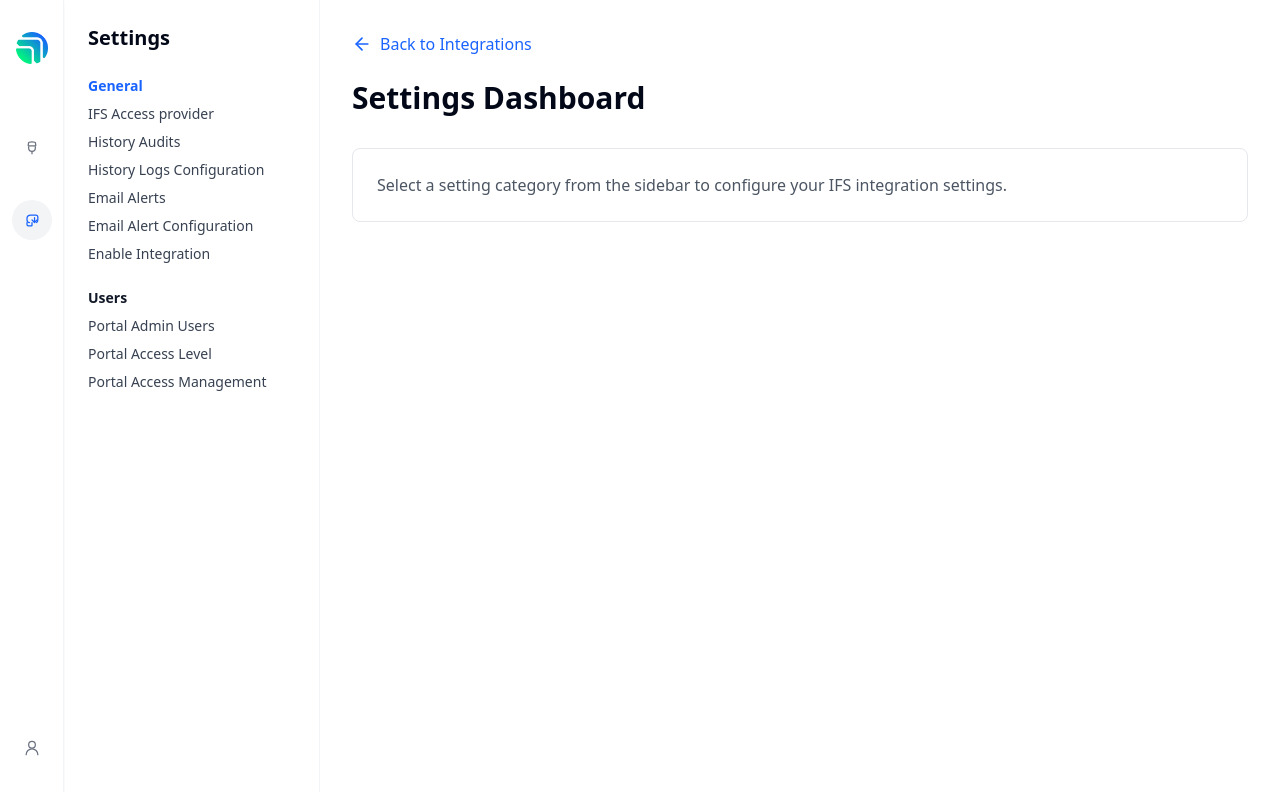
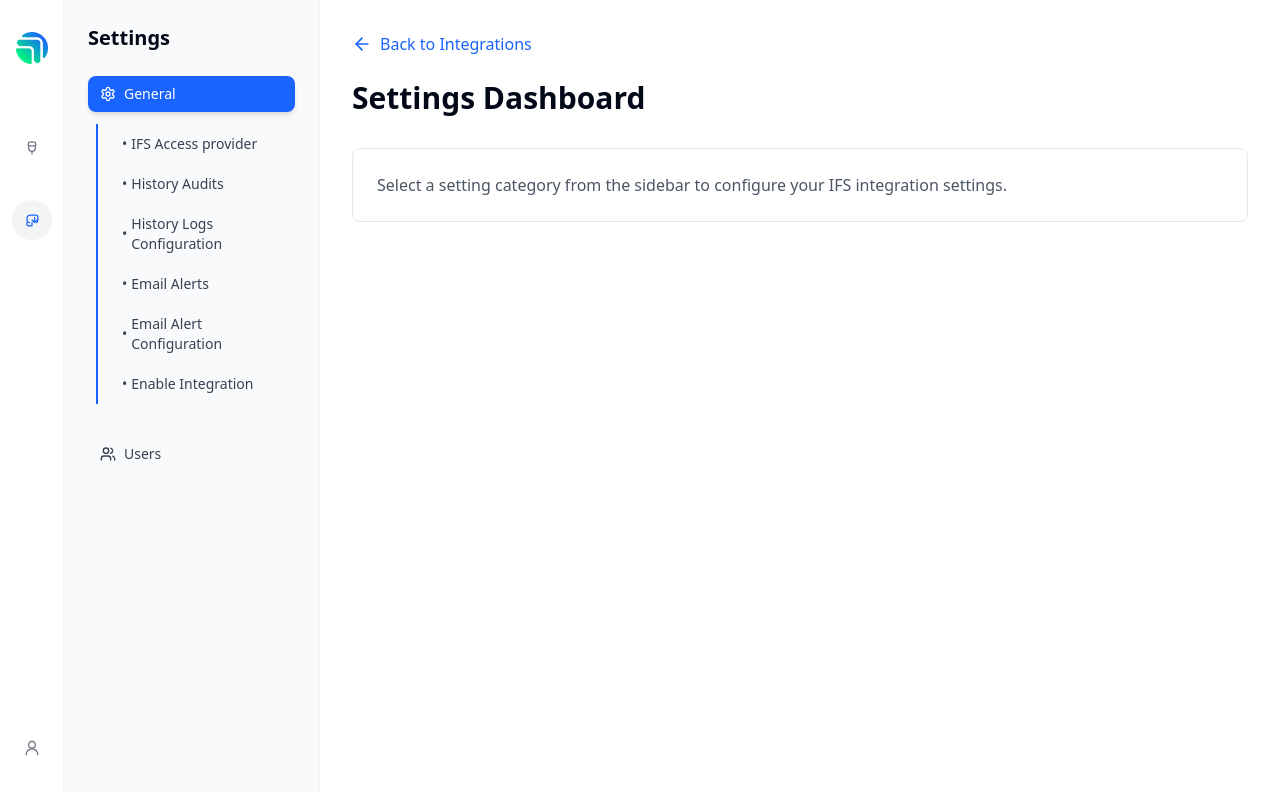
Before and after one commit to charanar/whimsical-workflow-wizard, a React (Vite) app: page /settings in a window 1280 px wide. Shown: the top 792 px of the page. Built offline with nearby package versions, Linux system fonts and the light colour scheme.

Commit message:
Improve menu item appearance
This commit enhances the visual appearance of the menu items.

```diff
--- a/src/pages/Settings.tsx
+++ b/src/pages/Settings.tsx
@@ -1,6 +1,6 @@
 import { useState } from "react";
 import { Link, useNavigate } from "react-router-dom";
-import { ArrowLeft } from "lucide-react";
+import { ArrowLeft, Settings as SettingsIcon, Users, ExternalLink } from "lucide-react";
 
 const Settings = () => {
   const navigate = useNavigate();
@@ -58,71 +58,115 @@ const Settings = () => {
       </div>
 
       {/* Settings sidebar */}
-      <div className="w-64 border-r border-gray-100">
+      <div className="w-64 border-r border-gray-100 bg-gray-50">
         <div className="p-6">
           <h2 className="text-xl font-semibold mb-6">Settings</h2>
 
           {/* General Section */}
-          <div className="mb-6">
-            <h3 className={`text-sm font-semibold mb-2 ${activeCategory === "general" ? "text-[#1963ff]" : "text-gray-900"}`}>
-              General
-            </h3>
-            <ul className="space-y-2">
+          <div className="mb-8">
+            <button
+              onClick={() => setActiveCategory("general")}
+              className={`flex items-center w-full mb-3 text-left px-3 py-2 rounded-lg transition-all ${
+                activeCategory === "general"
+                  ? "bg-[#1963ff] text-white font-medium shadow-md"
+                  : "text-gray-700 hover:bg-gray-200"
+              }`}
+            >
+              <SettingsIcon className="mr-2 h-4 w-4" />
+              <span className="text-sm font-medium">General</span>
+            </button>
+
+            {activeCategory === "general" && (
+              <div className="ml-2 pl-4 border-l-2 border-[#1963ff] animate-fade-in">
+                <ul className="space-y-2 py-1">
                   <li>
-                <a href="#" className="text-sm hover:text-[#1963ff] transition-colors text-gray-700 block">
-                  IFS Access provider
+                    <a href="#" className="flex items-center text-sm text-gray-700 py-1.5 px-2 rounded hover:bg-gray-100 transition-colors duration-150 group">
+                      <span className="mr-1">•</span>
+                      <span>IFS Access provider</span>
+                      <ExternalLink className="ml-auto h-3 w-3 opacity-0 group-hover:opacity-100 transition-opacity" />
                     </a>
                   </li>
                   <li>
-                <a href="#" className="text-sm hover:text-[#1963ff] transition-colors text-gray-700 block">
-                  History Audits
+                    <a href="#" className="flex items-center text-sm text-gray-700 py-1.5 px-2 rounded hover:bg-gray-100 transition-colors duration-150 group">
+                      <span className="mr-1">•</span>
+                      <span>History Audits</span>
+                      <ExternalLink className="ml-auto h-3 w-3 opacity-0 group-hover:opacity-100 transition-opacity" />
                     </a>
                   </li>
                   <li>
-                <a href="#" className="text-sm hover:text-[#1963ff] transition-colors text-gray-700 block">
-                  History Logs Configuration
+                    <a href="#" className="flex items-center text-sm text-gray-700 py-1.5 px-2 rounded hover:bg-gray-100 transition-colors duration-150 group">
+                      <span className="mr-1">•</span>
+                      <span>History Logs Configuration</span>
+                      <ExternalLink className="ml-auto h-3 w-3 opacity-0 group-hover:opacity-100 transition-opacity" />
                     </a>
                   </li>
                   <li>
-                <a href="#" className="text-sm hover:text-[#1963ff] transition-colors text-gray-700 block">
-                  Email Alerts
+                    <a href="#" className="flex items-center text-sm text-gray-700 py-1.5 px-2 rounded hover:bg-gray-100 transition-colors duration-150 group">
+                      <span className="mr-1">•</span>
+                      <span>Email Alerts</span>
+                      <ExternalLink className="ml-auto h-3 w-3 opacity-0 group-hover:opacity-100 transition-opacity" />
                     </a>
                   </li>
                   <li>
-                <a href="#" className="text-sm hover:text-[#1963ff] transition-colors text-gray-700 block">
-                  Email Alert Configuration
+                    <a href="#" className="flex items-center text-sm text-gray-700 py-1.5 px-2 rounded hover:bg-gray-100 transition-colors duration-150 group">
+                      <span className="mr-1">•</span>
+                      <span>Email Alert Configuration</span>
+                      <ExternalLink className="ml-auto h-3 w-3 opacity-0 group-hover:opacity-100 transition-opacity" />
                     </a>
                   </li>
                   <li>
-                <a href="#" className="text-sm hover:text-[#1963ff] transition-colors text-gray-700 block">
-                  Enable Integration
+                    <a href="#" className="flex items-center text-sm text-gray-700 py-1.5 px-2 rounded hover:bg-gray-100 transition-colors duration-150 group">
+                      <span className="mr-1">•</span>
+                      <span>Enable Integration</span>
+                      <ExternalLink className="ml-auto h-3 w-3 opacity-0 group-hover:opacity-100 transition-opacity" />
                     </a>
                   </li>
                 </ul>
               </div>
+            )}
+          </div>
 
           {/* Users Section */}
           <div>
-            <h3 className={`text-sm font-semibold mb-2 ${activeCategory === "users" ? "text-[#1963ff]" : "text-gray-900"}`}>
-              Users
-            </h3>
-            <ul className="space-y-2">
+            <button
+              onClick={() => setActiveCategory("users")}
+              className={`flex items-center w-full mb-3 text-left px-3 py-2 rounded-lg transition-all ${
+                activeCategory === "users"
+                  ? "bg-[#1963ff] text-white font-medium shadow-md"
+                  : "text-gray-700 hover:bg-gray-200"
+              }`}
+            >
+              <Users className="mr-2 h-4 w-4" />
+              <span className="text-sm font-medium">Users</span>
+            </button>
+
+            {activeCategory === "users" && (
+              <div className="ml-2 pl-4 border-l-2 border-[#1963ff] animate-fade-in">
+                <ul className="space-y-2 py-1">
                   <li>
-                <a href="#" className="text-sm hover:text-[#1963ff] transition-colors text-gray-700 block">
-                  Portal Admin Users
+                    <a href="#" className="flex items-center text-sm text-gray-700 py-1.5 px-2 rounded hover:bg-gray-100 transition-colors duration-150 group">
+                      <span className="mr-1">•</span>
+                      <span>Portal Admin Users</span>
+                      <ExternalLink className="ml-auto h-3 w-3 opacity-0 group-hover:opacity-100 transition-opacity" />
                     </a>
                   </li>
                   <li>
-                <a href="#" className="text-sm hover:text-[#1963ff] transition-colors text-gray-700 block">
-                  Portal Access Level
+                    <a href="#" className="flex items-center text-sm text-gray-700 py-1.5 px-2 rounded hover:bg-gray-100 transition-colors duration-150 group">
+                      <span className="mr-1">•</span>
+                      <span>Portal Access Level</span>
+                      <ExternalLink className="ml-auto h-3 w-3 opacity-0 group-hover:opacity-100 transition-opacity" />
                     </a>
                   </li>
                   <li>
-                <a href="#" className="text-sm hover:text-[#1963ff] transition-colors text-gray-700 block">
-                  Portal Access Management
+                    <a href="#" className="flex items-center text-sm text-gray-700 py-1.5 px-2 rounded hover:bg-gray-100 transition-colors duration-150 group">
+                      <span className="mr-1">•</span>
+                      <span>Portal Access Management</span>
+                      <ExternalLink className="ml-auto h-3 w-3 opacity-0 group-hover:opacity-100 transition-opacity" />
                     </a>
                   </li>
                 </ul>
+              </div>
+            )}
           </div>
         </div>
       </div>
```
Lines whose indentation alone changed are shown as unchanged.
